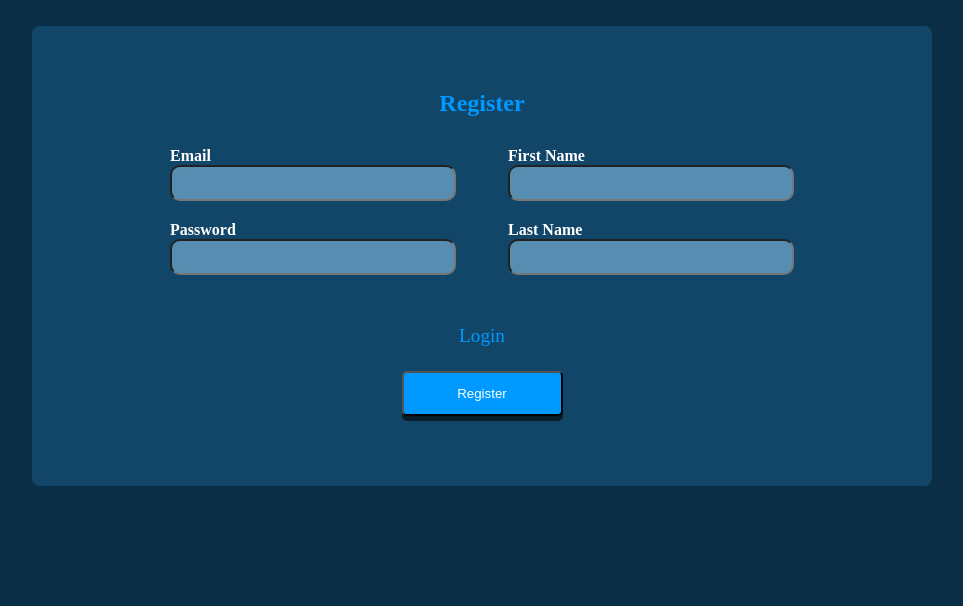
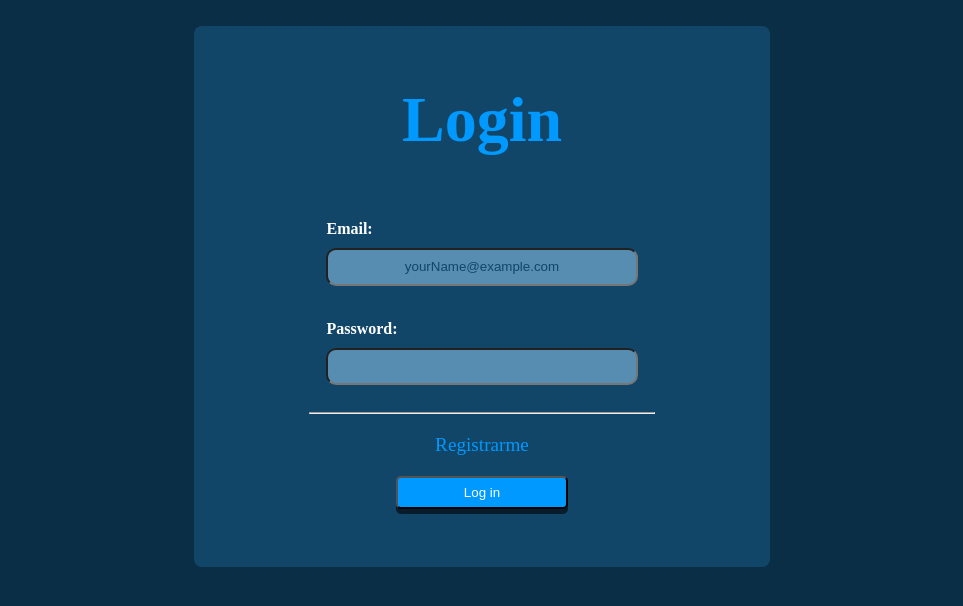
Before and after one commit to drecioa/angular-Finantra-bachata, an Angular app in the folder Finantra/: page / in a window 1280 px wide. Shown: the top 606 px of the page, without its empty margins (158-1121 px from the left). Built offline with nearby package versions, Linux system fonts and the light colour scheme.

Commit message:
texto error
Cuando el usuario se haya introducido un correo junto a una contraseña que no es correcto

```diff
--- a/Finantra/src/app/app.component.html
+++ b/Finantra/src/app/app.component.html
@@ -1 +1 @@
-<app-register></app-register>
+<app-login></app-login>
--- a/Finantra/src/components/login/login.component.css
+++ b/Finantra/src/components/login/login.component.css
@@ -4,6 +4,16 @@ div{
     padding: 2% 5%;
 }
 
+h1{
+    margin: 0;
+    font-size: 4em;
+}
+
+p{
+    font-size: small;
+    visibility: hidden;
+    margin: 0;
+}
 form{
     min-width: 50%;
     max-width: max-content;
--- a/Finantra/src/components/login/login.component.html
+++ b/Finantra/src/components/login/login.component.html
@@ -2,12 +2,15 @@
     <form [formGroup]="form" (ngSubmit)="logIn()" method="post" class="disFlex flexColsNoWrap centradoFlex">
         <h1 class="autoCenter">Login</h1>
 
+        <p class="error textAlign" id="error">
+            Correo o contraseña incorrecto
+        </p>
         <div class="flex1 disFlex flexColsNoWrap gap5">
             <label for="email">Email:</label>
             <input type="email" formControlName="email" placeholder="yourName@example.com">
         </div>
         <div class="flex1 disFlex flexColsNoWrap gap5">
-            <label for="password" >Password</label>
+            <label for="password" >Password:</label>
             <input type="password" formControlName="password" >
         </div>
 
--- a/Finantra/src/components/login/login.component.ts
+++ b/Finantra/src/components/login/login.component.ts
@@ -29,7 +29,10 @@ export class LoginComponent {
           console.log(data);
         },
         (error)=>{
-          alert("error en errror")
+          const err = document.getElementById("error");
+          if (err) {
+            err.style.visibility = "visible";
+          }
           console.log(error);
         }
       );
--- a/Finantra/src/styles.css
+++ b/Finantra/src/styles.css
@@ -110,7 +110,9 @@ input::placeholder{
     margin-bottom: 20px;
 }
 
-
+.textAlign{
+    text-align: center;
+}
 
 
 
```
